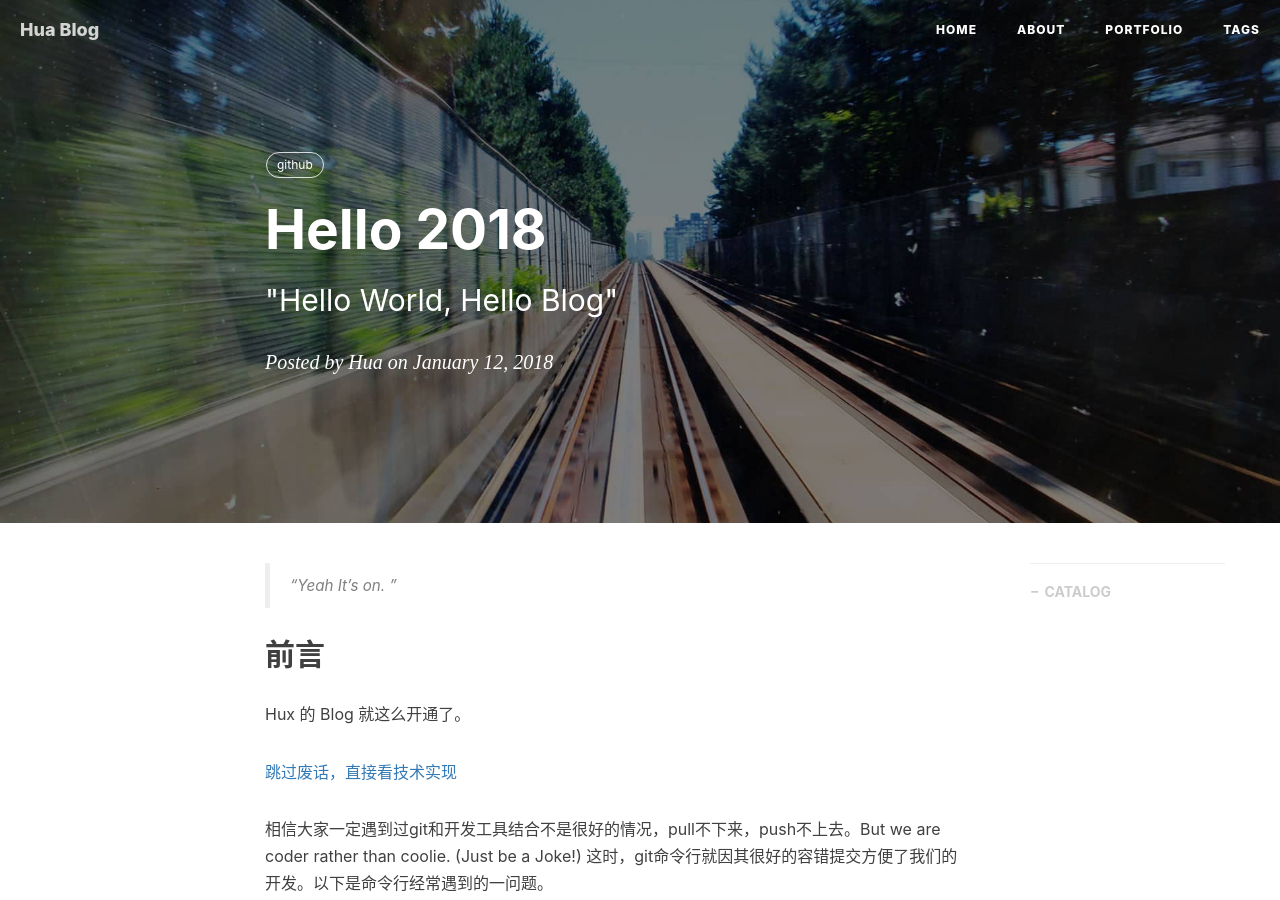
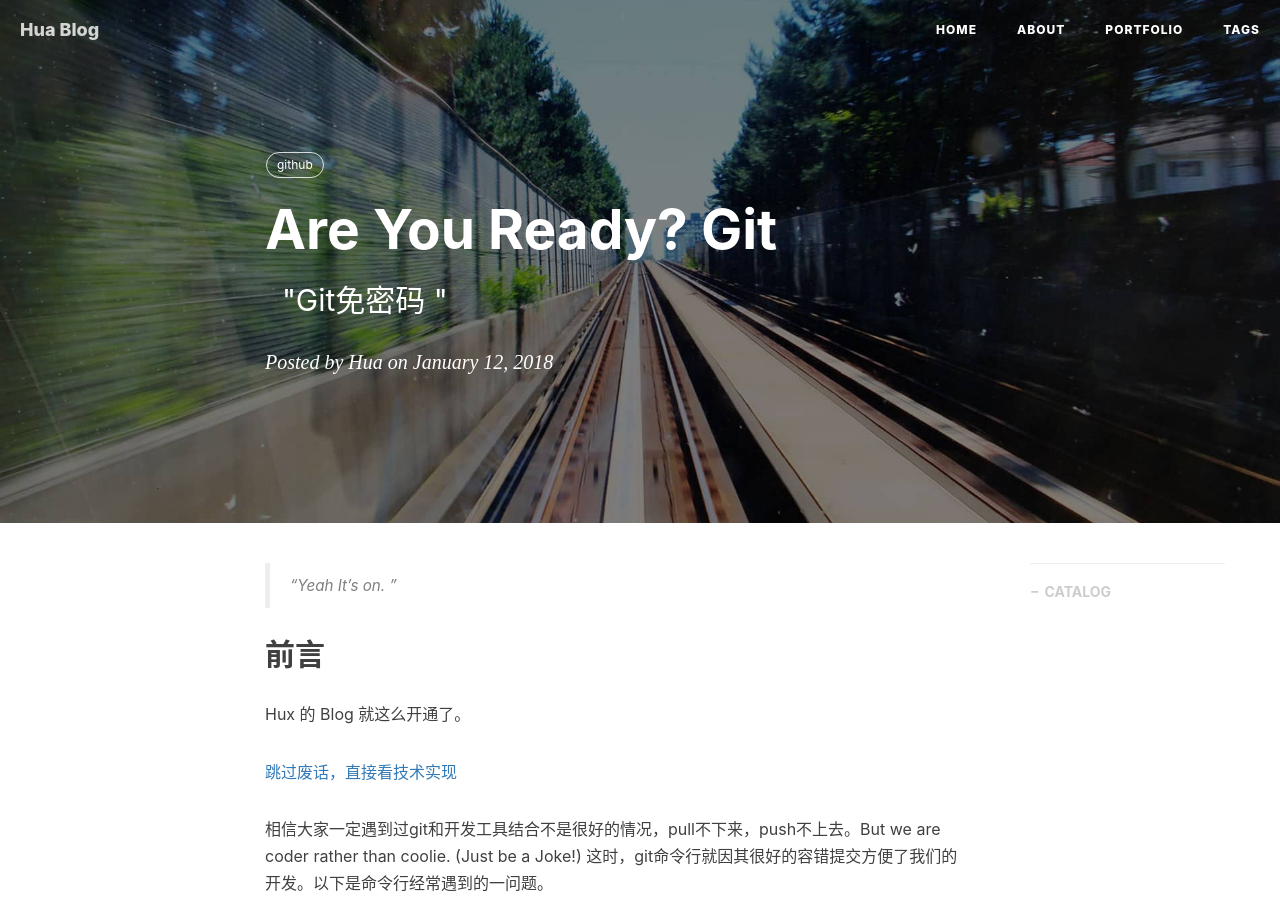
Before and after one commit to huapro/huapro.github.io, a Jekyll site: the page built from _posts/2018-01-12-github-without-password.markdown, in a window 1280 px wide and 900 px high. Built offline with Jekyll 4.4.1, drawn with Linux system fonts in a browser that asks for light colours; nearby versions of some CDN libraries; comment, search, counter and statistics services are not loaded; some of the changed text lies outside the part shown.

Commit message:
Update 2018-01-12-github-without-password.markdown

```diff
--- a/_posts/2018-01-12-github-without-password.markdown
+++ b/_posts/2018-01-12-github-without-password.markdown
@@ -1,7 +1,7 @@
 ---
 layout:     post
-title:      "Hello 2018"
-subtitle:   " \"Hello World, Hello Blog\""
+title:      "Are You Ready? Git"
+subtitle:   "Git免密码 "
 date:       2018-01-12 12:00:00
 author:     "Hua"
 header-img: "img/post-bg-2015.jpg"
@@ -57,7 +57,3 @@ helper = store
 3、在命令行正常执行pull ，push，如果是在以上操作完之后第一次执行向任何URL的pull push，需要输入一次用户名密码，以后不再需要输入。
 
 第一次向新的URL输入用户名密码之后会发现 .git-credentials中追加了类似 https://username:password@hello.com的内容。
-
-Game Over !
-
-——Hua 后记于 2018.01
```
